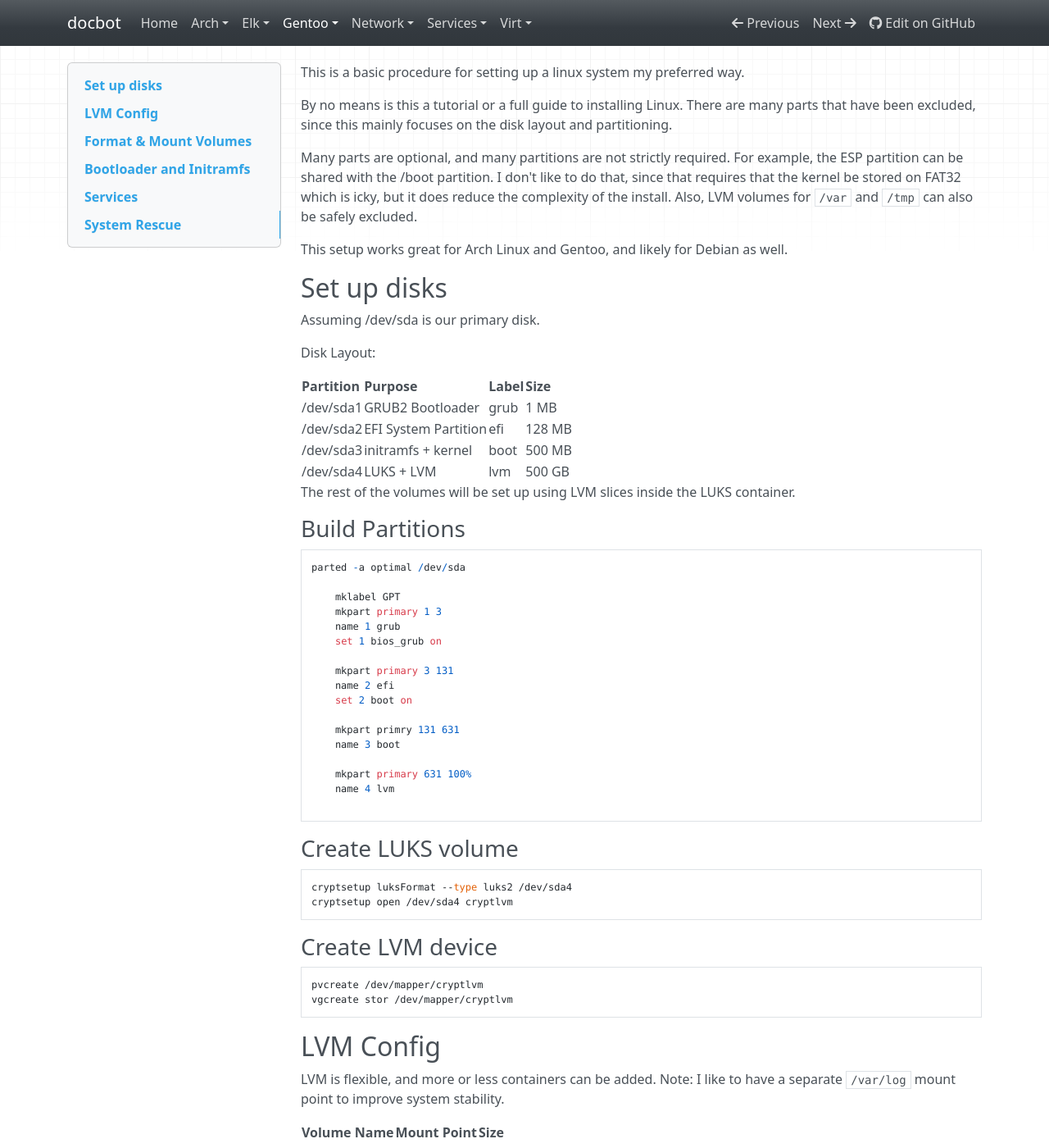
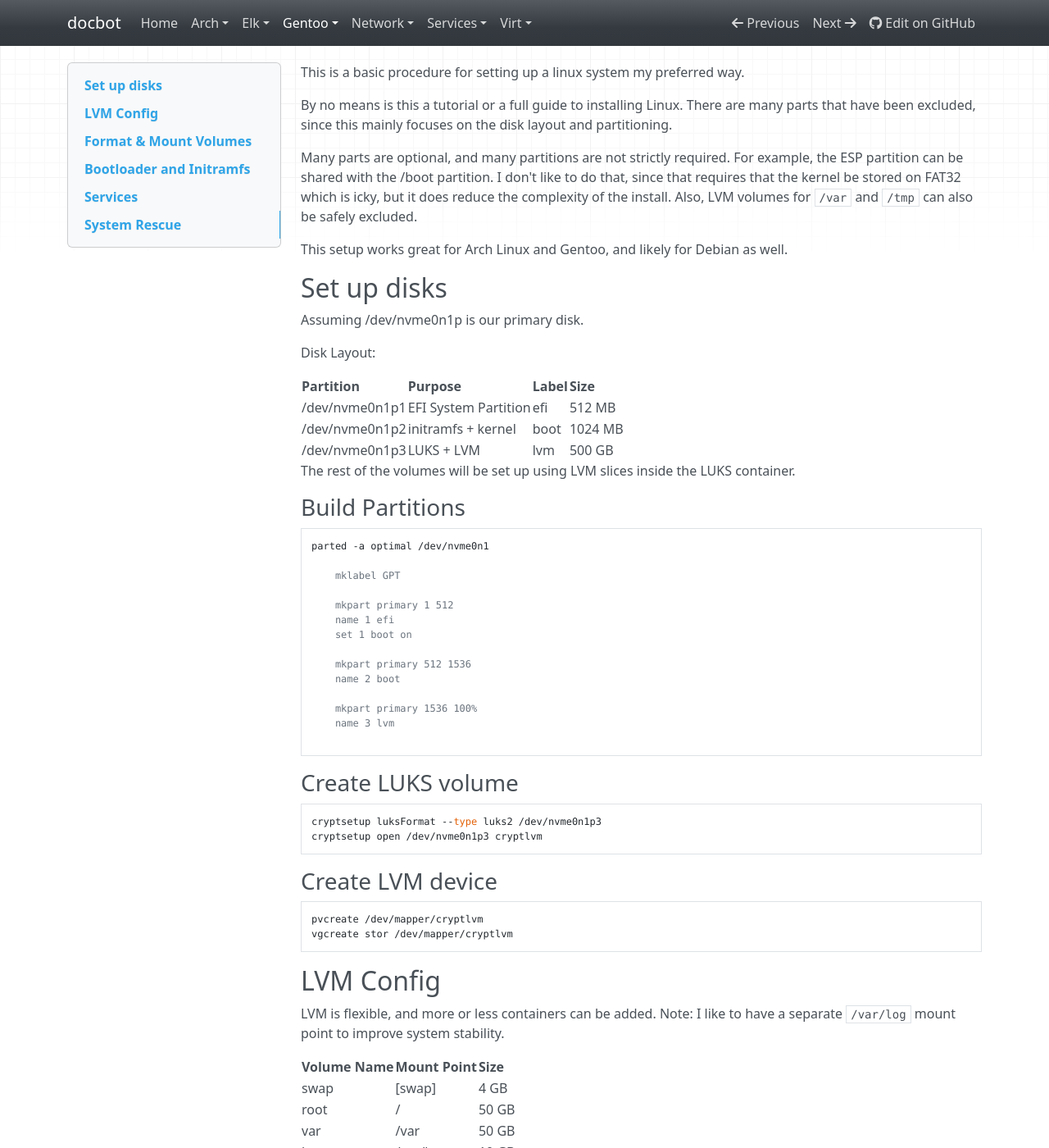
Before and after one commit to noahbailey/docbot, an MkDocs documentation site: the page built from docs/gentoo/0-encrypted-lvm-install.md, in a window 1280 px wide and 1400 px high. Shown: the whole window at 82% size. Built offline with MkDocs 1.6.1, drawn with Linux system fonts in a browser that asks for light colours; nearby versions of some CDN libraries; some of the changed text lies outside the part shown.

Commit message:
Update LVM install for NVME system

````diff
--- a/docs/gentoo/0-encrypted-lvm-install.md
+++ b/docs/gentoo/0-encrypted-lvm-install.md
@@ -16,16 +16,15 @@ This setup works great for Arch Linux and Gentoo, and likely for Debian as well.
 
 ## Set up disks
 
-Assuming /dev/sda is our primary disk.
+Assuming /dev/nvme0n1p is our primary disk.
 
 Disk Layout:
 
 Partition | Purpose              | Label | Size
 --------- | -------------------- | ----- | ----
-/dev/sda1 | GRUB2 Bootloader     | grub  | 1 MB
-/dev/sda2 | EFI System Partition | efi   | 128 MB
-/dev/sda3 | initramfs + kernel   | boot  | 500 MB
-/dev/sda4 | LUKS + LVM 	         | lvm   | 500 GB
+/dev/nvme0n1p1 | EFI System Partition | efi | 512 MB
+/dev/nvme0n1p2 | initramfs + kernel   | boot  | 1024 MB
+/dev/nvme0n1p3 | LUKS + LVM 	         | lvm   | 500 GB
 
 
 The rest of the volumes will be set up using LVM slices inside the LUKS container.
@@ -33,29 +32,26 @@ The rest of the volumes will be set up using LVM slices inside the LUKS containe
 ### Build Partitions
 
 ```
-parted -a optimal /dev/sda
+parted -a optimal /dev/nvme0n1
 
 	mklabel GPT
-	mkpart primary 1 3
-	name 1 grub
-	set 1 bios_grub on
 
-	mkpart primary 3 131
-	name 2 efi
-	set 2 boot on
+    mkpart primary 1 512
+    name 1 efi
+    set 1 boot on
 
-	mkpart primry 131 631
-	name 3 boot
+    mkpart primary 512 1536
+	name 2 boot
 
-	mkpart primary 631 100%
-	name 4 lvm
+	mkpart primary 1536 100%
+	name 3 lvm
 
 ```
 
 ### Create LUKS volume
 
-    cryptsetup luksFormat --type luks2 /dev/sda4
-    cryptsetup open /dev/sda4 cryptlvm
+    cryptsetup luksFormat --type luks2 /dev/nvme0n1p3
+    cryptsetup open /dev/nvme0n1p3 cryptlvm
 
 ### Create LVM device
 
@@ -70,19 +66,17 @@ LVM is flexible, and more or less containers can be added. Note: I like to have
 Volume Name | Mount Point | Size
 ----------- | ----------- | ----
 swap	    | [swap] 	  | 4 GB
-root	    | /		  | 60 GB
-var	    | /var	  | 20 GB
-log	    | /var/log	  | 5 GB
-tmp	    | /tmp	  | 2 GB
+root	    | /		  | 50 GB
+var	    | /var	  | 50 GB
+log	    | /var/log	  | 10 GB
 home	    | /home	  | 360 GB
 
 ### Create Volumes
 
     lvcreate -L 4G  stor -n swap
-    lvcreate -L 60G stor -n root
-    lvcreate -L 20G stor -n var
-    lvcreate -L 5G  stor -n log
-    lvcreate -L 2G  stor -n tmp
+    lvcreate -L 50G stor -n root
+    lvcreate -L 50G stor -n var
+    lvcreate -L 10G  stor -n log
     lvcreate -l 100%FREE stor -n home
 
 ### View LVM config
@@ -94,8 +88,8 @@ home	    | /home	  | 360 GB
 
 Partition Path | Mount Point | Filesystem
 -------------- | ----------- | ----------
-/dev/sda2      | n/a	     | fat32
-/dev/sda3      | /boot	     | ext2
+/dev/nvme0n1p1      | [EFI]	| fat32
+/dev/nvme0n1p2      | /boot	     | ext2
 /dev/stor/swap | [swap]	     | swap
 /dev/stor/root | /	     | ext4
 /dev/stor/var  | /var	     | ext4
@@ -106,9 +100,9 @@ Partition Path | Mount Point | Filesystem
 
 ### Initialize Filesystems
 
-    mkfs.fat -F 32 /dev/sda2
-    mkfs.ext2 /dev/sda3
-    mkfs.ext4 /dev/stor/{root,var,log,tmp,home}
+    mkfs.fat -F 32 /dev/nvme0n1p1
+    mkfs.ext2 /dev/nvme0n1p2
+    mkfs.ext4 /dev/stor/{root,var,log,home}
 
 ### Set up Swap
 
@@ -150,7 +146,7 @@ I prefer grub because it's boring. Other bootloaders can be used as well.
 Afer building/installing the `grub2` binaries on the target systems, the ESP partition can be set up.
 
      mkdir -p /boot/efi
-     mount /dev/sda2 /boot/efi
+     mount /dev/nvme0n1p2 /boot/efi
 
 Then `grub2` can be installed into the ESP.
 
@@ -166,11 +162,11 @@ Edit the `/etc/default/grub` and add cryptlvm to the boot.
 
 This may vary based on GRUB version and distribution. For Arch linux:
 
-     GRUB_CMDLINE_LINUX="cryptdevice=/dev/sda4:cryptlvm rw quiet"
+     GRUB_CMDLINE_LINUX="cryptdevice=/dev/nvme0n1p4:cryptlvm rw quiet"
 
 Or, for Gentoo:
 
-     GRUB_CMDLINE_LINUX="crypt_root=/dev/sda4 init=/lib/systemd/systemd dolvm"
+     GRUB_CMDLINE_LINUX="crypt_root=/dev/nvme0n1p4 init=/lib/systemd/systemd dolvm"
 
 Then, the config is set up.
 
@@ -226,7 +222,7 @@ OpenRC:
 
 If the system doesn't boot correctly, you can get back in from the grub emergency shell.
 
-       cryptsetup open /dev/sda4 cryptlvm
+       cryptsetup open /dev/nvme0n1p4 cryptlvm
 
        > luks passphrase...
 
````
Also changed, not shown: other parts of docs/gentoo/0-encrypted-lvm-install.md (+3 -1 lines).
